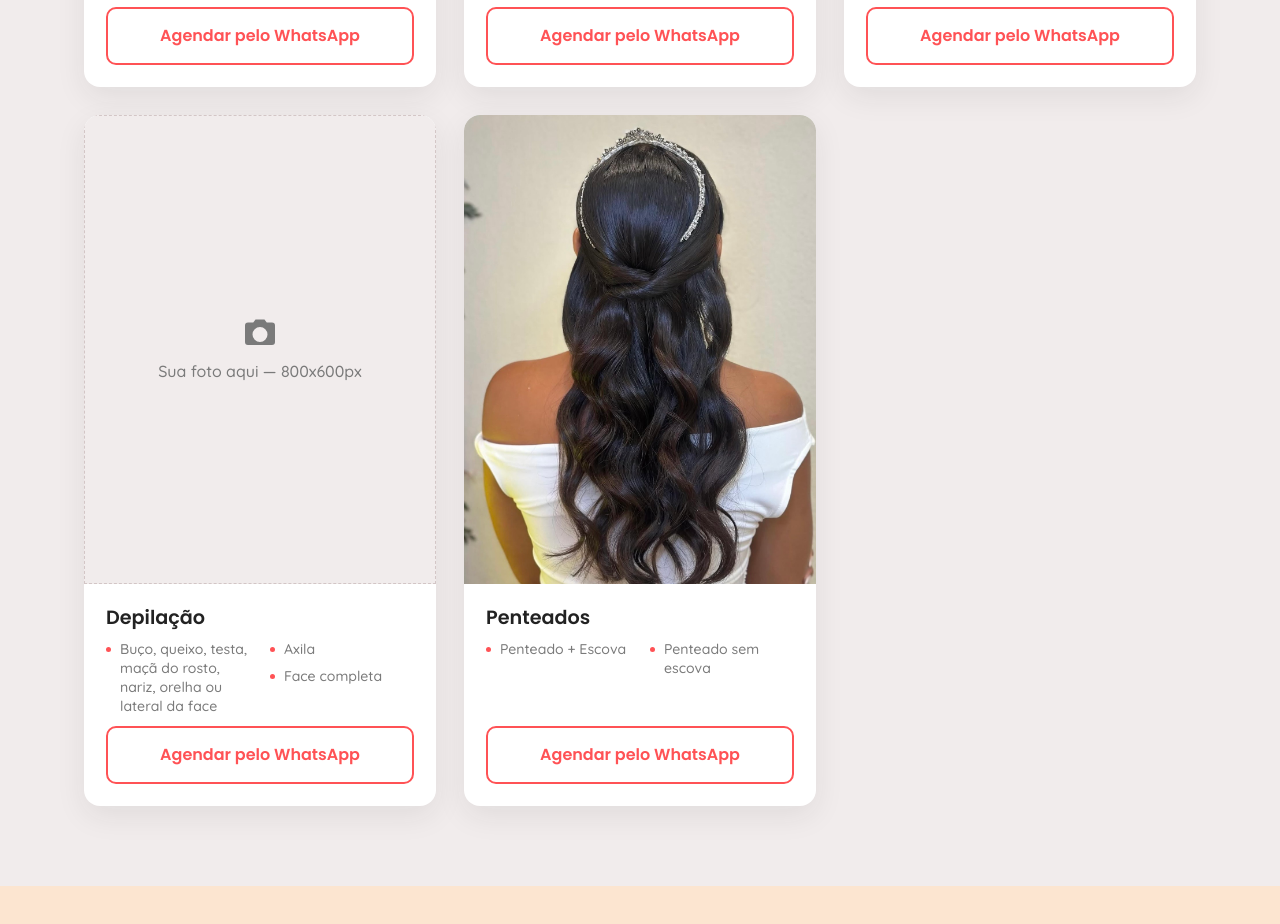
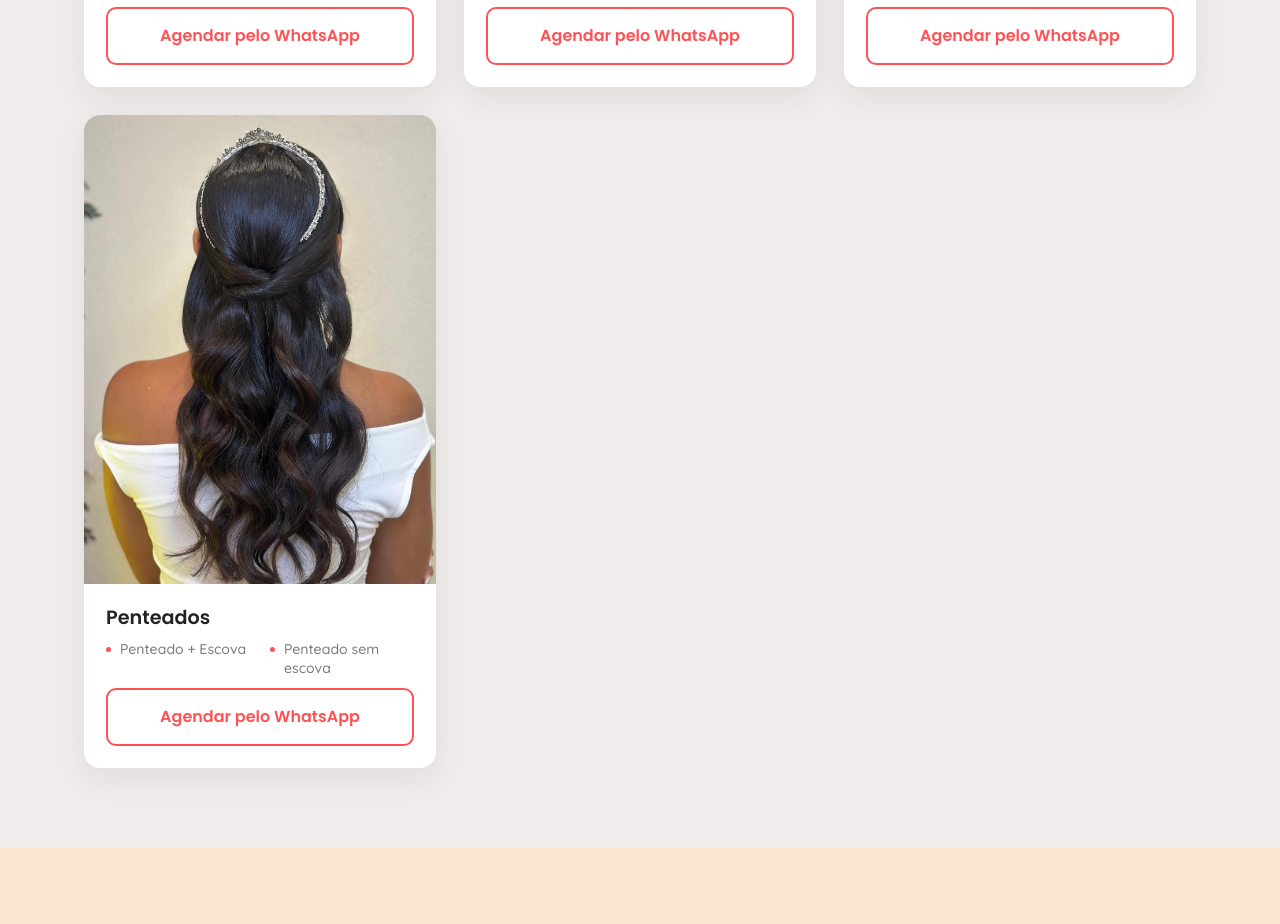
Before and after one commit to agenciabelezanacapital-tech/site-bessie, a plain HTML site: page index.html in a window 1280 px wide. Shown: the part 2861-3785 px from the top of the page. Drawn offline with Linux system fonts and the light colour scheme.

Commit message:
Remove card de Depilação e adiciona foto real de Sobrancelhas
Co-Authored-By: Claude Sonnet 5 <noreply@anthropic.com>
Claude-Session: https://claude.ai/code/session_01XKbK1o6k3xMk26v7PrScPY

```diff
--- a/index.html
+++ b/index.html
@@ -178,9 +178,8 @@ function gtag_report_conversion(url) {
 
         <!-- Sobrancelhas -->
         <article class="card fade-in">
-          <div class="card__photo-placeholder card__photo-placeholder--no-border" role="img" aria-label="Sua foto aqui — 800x600px, design de sobrancelhas">
-            <svg class="card__camera-icon" viewBox="0 0 24 24" aria-hidden="true"><path d="M9 3l-1.5 2H4a2 2 0 00-2 2v11a2 2 0 002 2h16a2 2 0 002-2V7a2 2 0 00-2-2h-3.5L15 3H9zm3 15a5 5 0 110-10 5 5 0 010 10z"/></svg>
-            <span>Sua foto aqui — 800x600px</span>
+          <div class="card__photo">
+            <img src="img/sobrancelha.jpeg" alt="Design de sobrancelhas realizado no Bessie Beauty Club" width="739" height="1308" loading="lazy">
           </div>
           <div class="card__body">
             <h3 class="card__title">Sobrancelhas</h3>
@@ -297,24 +296,6 @@ function gtag_report_conversion(url) {
               <li>Make blindada</li>
             </ul>
             <a href="https://wa.me/5581995803252?text=Ol%C3%A1!%20Vi%20seus%20servi%C3%A7os%20no%20site%20e%20quero%20mais%20informa%C3%A7%C3%B5es%20sobre%20Maquiagem."
-               target="_blank" rel="noopener" class="btn btn--outline whatsapp-cta">Agendar pelo WhatsApp</a>
-          </div>
-        </article>
-
-        <!-- Depilação -->
-        <article class="card fade-in">
-          <div class="card__photo-placeholder" role="img" aria-label="Sua foto aqui — 800x600px, depilação">
-            <svg class="card__camera-icon" viewBox="0 0 24 24" aria-hidden="true"><path d="M9 3l-1.5 2H4a2 2 0 00-2 2v11a2 2 0 002 2h16a2 2 0 002-2V7a2 2 0 00-2-2h-3.5L15 3H9zm3 15a5 5 0 110-10 5 5 0 010 10z"/></svg>
-            <span>Sua foto aqui — 800x600px</span>
-          </div>
-          <div class="card__body">
-            <h3 class="card__title">Depilação</h3>
-            <ul class="card__list">
-              <li>Buço, queixo, testa, maçã do rosto, nariz, orelha ou lateral da face</li>
-              <li>Axila</li>
-              <li>Face completa</li>
-            </ul>
-            <a href="https://wa.me/5581995803252?text=Ol%C3%A1!%20Vi%20seus%20servi%C3%A7os%20no%20site%20e%20quero%20mais%20informa%C3%A7%C3%B5es%20sobre%20Depila%C3%A7%C3%A3o."
                target="_blank" rel="noopener" class="btn btn--outline whatsapp-cta">Agendar pelo WhatsApp</a>
           </div>
         </article>
```
Also changed, not shown: img/sobrancelha.jpeg (added).
